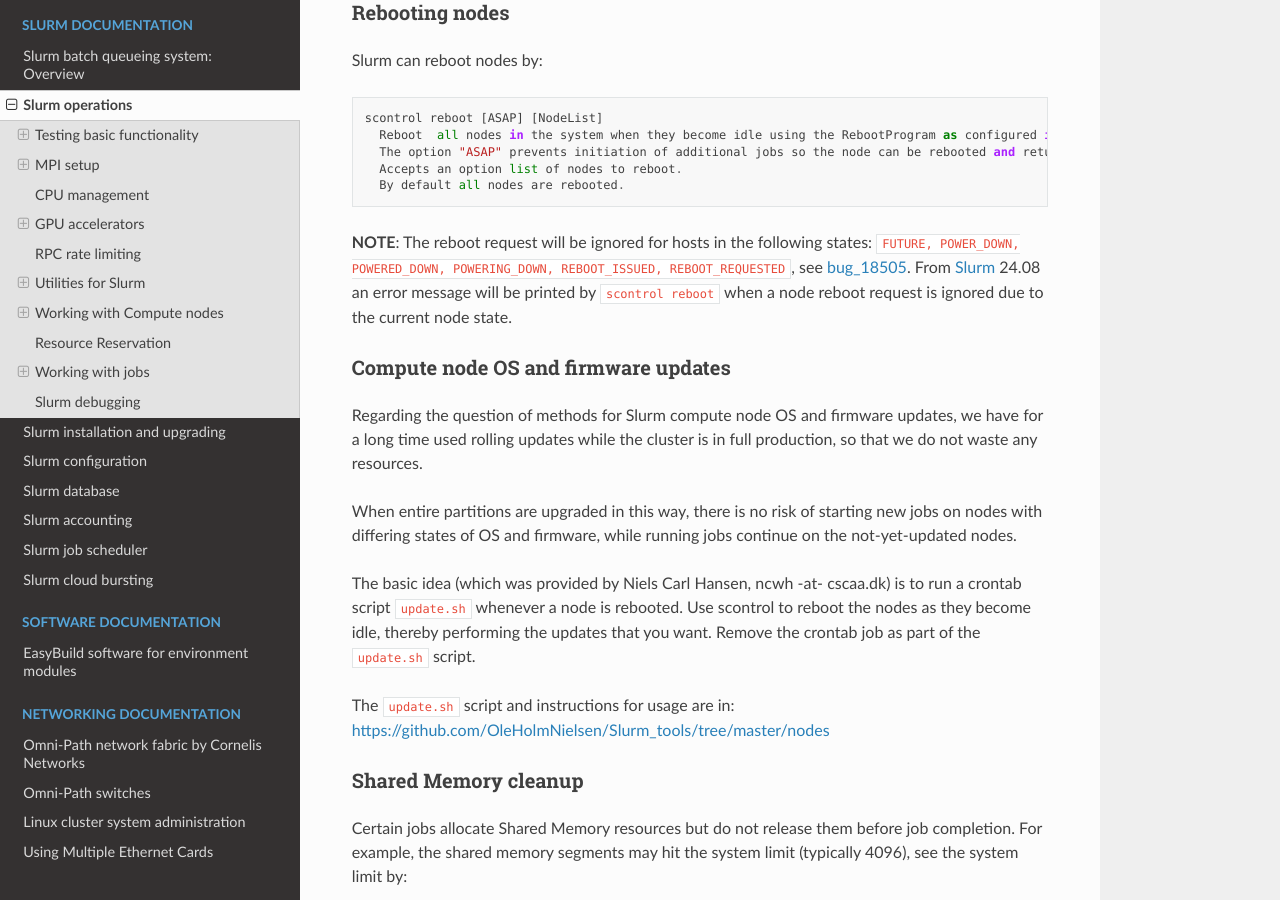
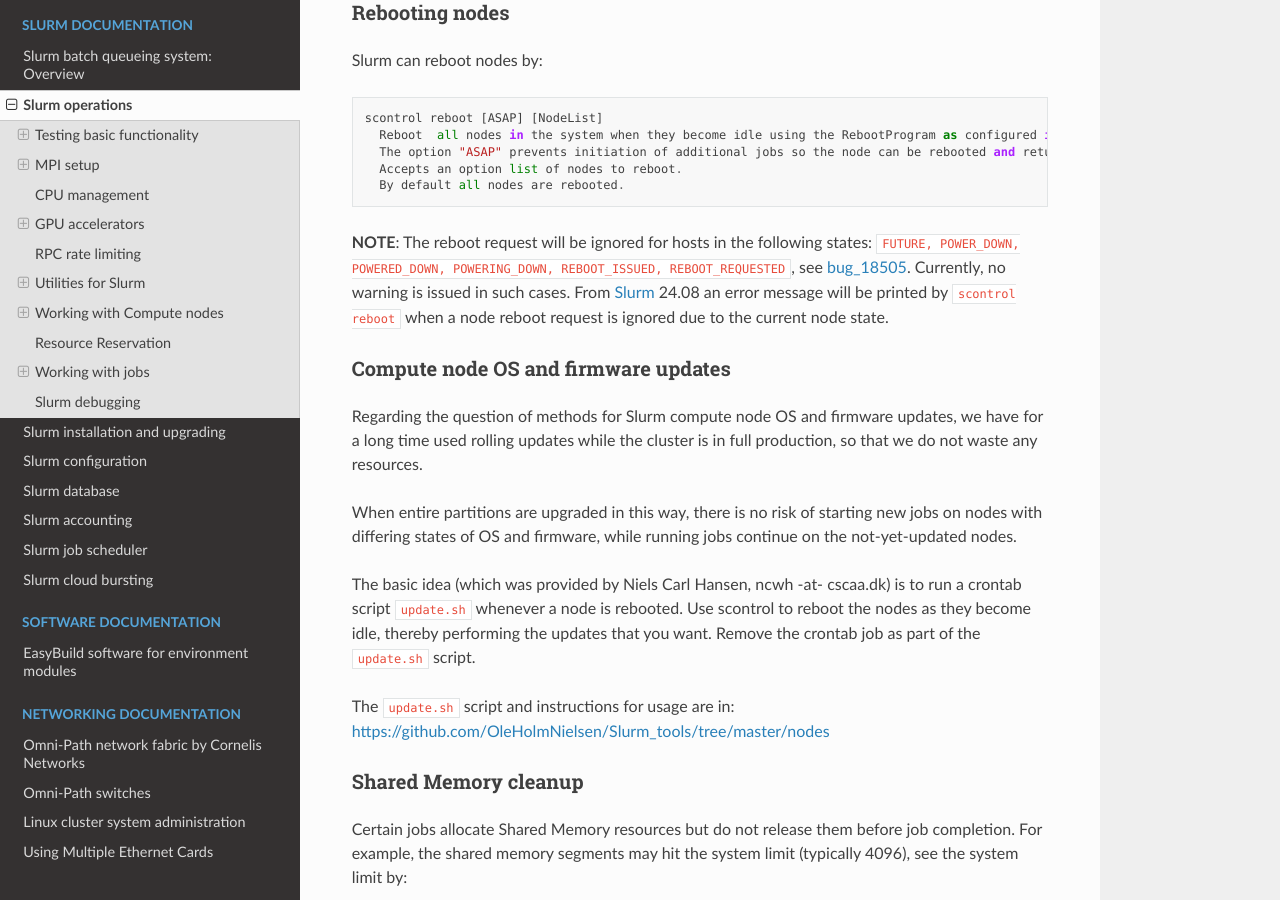
Before and after one commit to OleHolmNielsen/Niflheim_system, a Sphinx documentation site: the page built from docs/Slurm_operations.rst, in a window 1280 px wide and 900 px high, scrolled down 18687 px. Built offline with Sphinx 7.4.7 and the Read the Docs theme 2.0.0, drawn with Linux system fonts in a browser that asks for light colours.

Commit message:
Minor edit

```diff
--- a/docs/Slurm_operations.rst
+++ b/docs/Slurm_operations.rst
@@ -818,6 +818,7 @@
 
 **NOTE**: The reboot request will be ignored for hosts in the following states: ``FUTURE, POWER_DOWN, POWERED_DOWN, POWERING_DOWN, REBOOT_ISSUED, REBOOT_REQUESTED``,
 see bug_18505_.
+Currently, no warning is issued in such cases.
 From Slurm_ 24.08 an error message will be printed by ``scontrol reboot`` when a node reboot request is ignored due to the current node state.
 
 .. _bug_18505: https://bugs.schedmd.com/show_bug.cgi?id=18505
```
